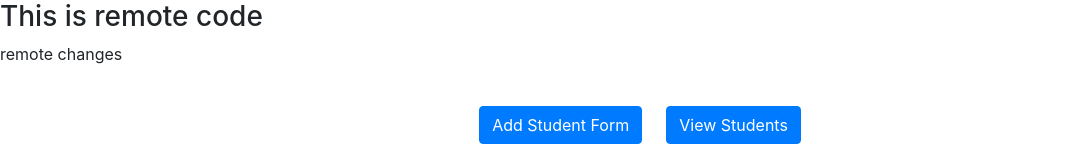
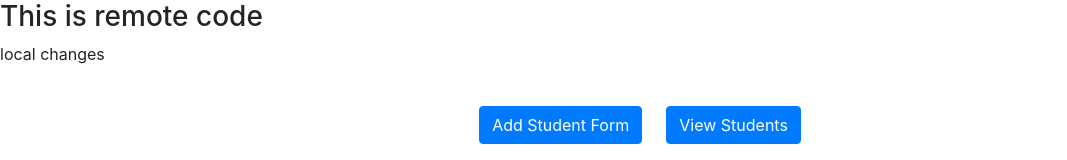
Before and after one commit to AishwaryaKulkarni1801/GITdemo, an Angular app: page / in a window 1280 px wide. Shown: the top 160 px of the page, without its empty margins (0-1067 px from the left). Built offline with nearby package versions, Linux system fonts and the light colour scheme.

Commit message:
conflict resolved: on 2nd line of app.comp.html and my local code is retained

```diff
--- a/src/app/app.component.html
+++ b/src/app/app.component.html
@@ -1,5 +1,5 @@
 <h3>This is remote code</h3>
-<p>remote changes</p>
+<p>local changes</p>
 <div class="container">
 <div class="row justify-content-center">
   <div class="mt-4">
```
